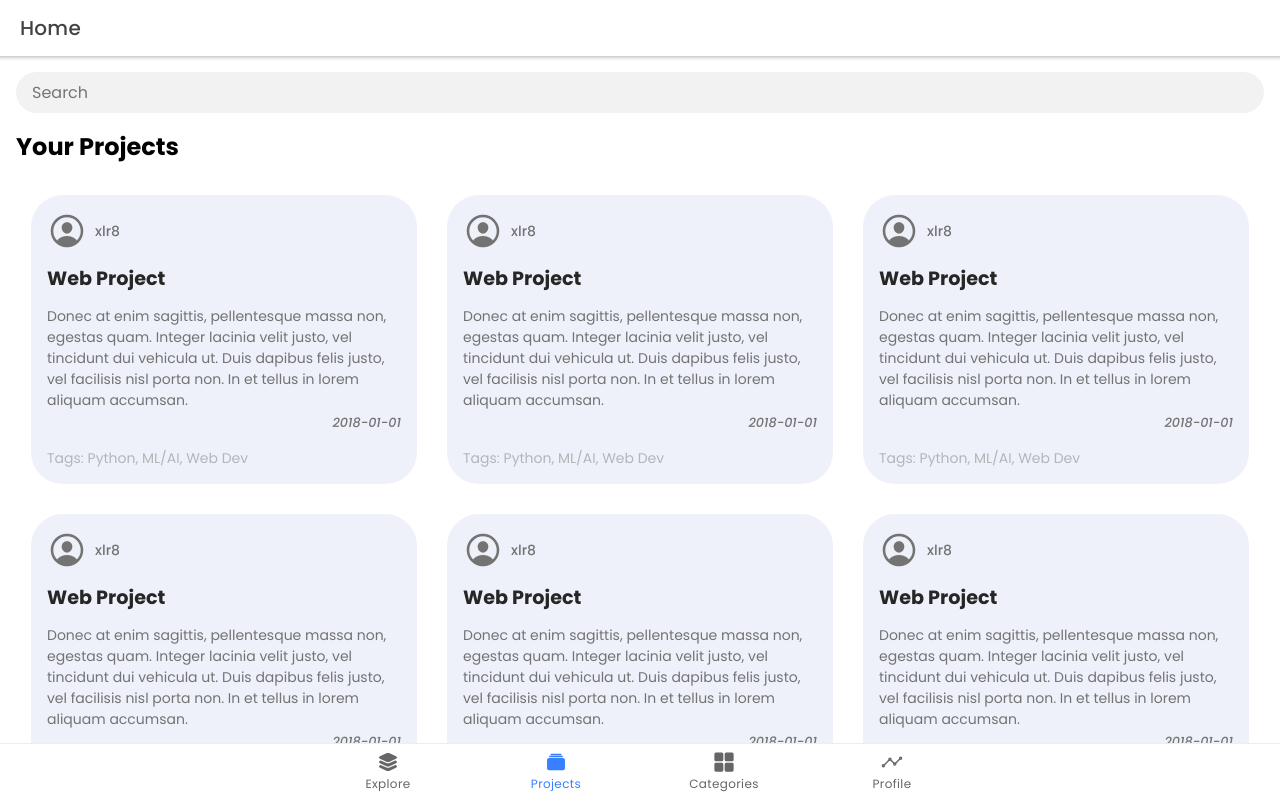
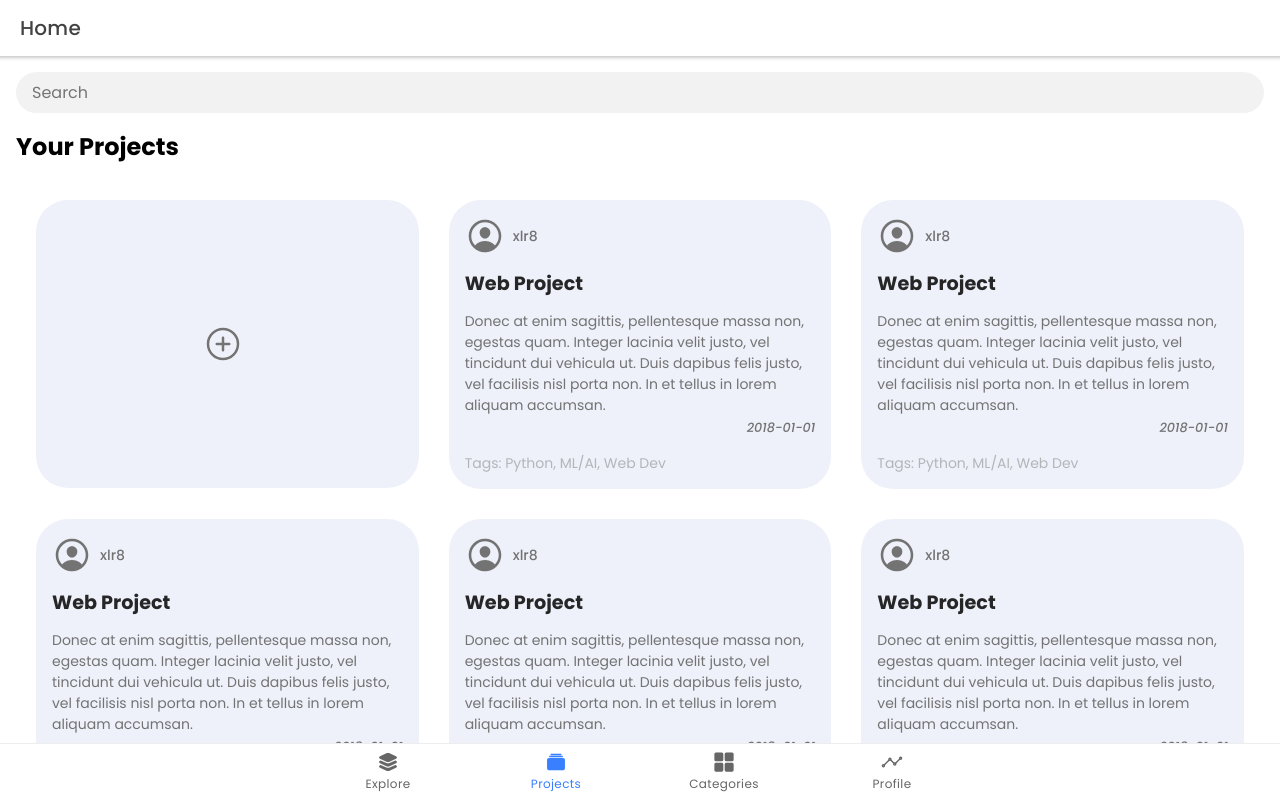
Before and after one commit to LaloVene/MLH-PE-Project, a React (Create React App) app: page /projects in a window 1280 px wide. Built offline with nearby package versions, Linux system fonts and the light colour scheme.

Commit message:
Initial implementation of add project frontend

```diff
--- a/src/pages/Projects.tsx
+++ b/src/pages/Projects.tsx
@@ -11,9 +11,13 @@ import {
     IonCol,
     IonInput,
     IonSearchbar,
-    IonButton
+    IonButton,
+    IonCard,
+    IonIcon,
+    IonGrid
 } from "@ionic/react";
 import styled from "styled-components";
+import { addCircleOutline } from "ionicons/icons";
 import SectionTitle from "../components/SectionTitle.component";
 import ProjectCard from "../components/ProjectCard.component";
 import EditableProjectCard from "../components/EditableProjectCard.component";
@@ -30,9 +34,35 @@ const Separator = styled.div`
   margin: 3rem 0;
 `;
 
+const Card = styled(IonCard)`
+  cursor: pointer;
+  border-radius: 2rem;
+  background-color: #EEF1FA;
+  box-shadow: none;
+
+  &:hover {
+    background-color: #dfe5f5;
+  }
+`;
+
+const Icon = styled(IonIcon)`
+  font-size: 2.5rem;
+  margin-right: 0.5rem;
+`;
+
 function Projects() {
     const [search, setSearch] = useState('')
+    const [showProject, setShowProject] = useState(false);
+    const [eTitle, setTitle] = useState("");
+    const [eDescription, setDescription] = useState("");
+    const [eUrl, setUrl] = useState("");
 
+
+    function saveChanges() {
+        setShowProject(false)
+        // send new project to backend
+
+    }
 
 
 
@@ -50,6 +80,13 @@ function Projects() {
                     </IonToolbar>
                 </IonHeader>
                 <Container>
+                    {/* Add Project
+                    <section>
+                        <SectionTitle>Add Project</SectionTitle>
+                        <Card>
+                            <Icon icon={addCircleOutline} />
+                        </Card>
+                    </section> */}
                     {/* Search Bar */}
                     <section>
                         <Searchbar placeholder="Search" onChange={(e: any) => setSearch(e.target.value!)} />
@@ -60,7 +97,62 @@ function Projects() {
                     {/* Projects */}
                     <section>
                         <SectionTitle>Your Projects</SectionTitle>
+                        <IonGrid>
                             <IonRow>
+                                <IonCol size="12" size-md="4">
+                                    <IonModal id="projmod" isOpen={showProject} cssClass='my-custom-class'>
+                                        <IonInput
+                                            style={{
+                                                marginTop: "50px",
+                                                textAlign: "center",
+                                                fontSize: "24px",
+                                                fontWeight: "500",
+                                                lineHeight: "1.2",
+                                                borderStyle: "solid",
+                                                border: "1px solid black",
+                                                background: "gray"
+                                            }}
+                                            value={eTitle}
+                                            onChange={(e: any) => setTitle(e.target.value!)}
+                                            type="text"
+                                            placeholder="Title"
+                                        ></IonInput>
+
+
+
+
+
+                                        <IonInput
+                                            style={{
+                                                margin: "20px",
+                                                marginTop: "5px",
+                                                textAlign: "center",
+                                                borderStyle: "solid",
+                                                border: "1px solid black",
+                                                background: "gray"
+                                            }}
+                                            value={eDescription}
+                                            onChange={(e: any) => setDescription(e.target.value!)}
+                                            type="text"
+                                            placeholder="Description"
+                                        ></IonInput>
+
+
+
+                                        <IonButton id="closemodal" onClick={saveChanges}>Save</IonButton>
+
+                                        <IonButton style={{ marginBottom: "50px" }} id="closemodal" onClick={() => setShowProject(false)}>Close</IonButton>
+                                    </IonModal>
+                                    <Card style={{
+                                        height: "93%",
+                                        display: "flex",
+                                        alignItems: "center",
+                                        justifyContent: "center"
+
+                                    }} onClick={() => setShowProject(true)}>
+                                        <Icon icon={addCircleOutline} />
+                                    </Card>
+                                </IonCol>
                                 {projects.filter(proj => proj.description.toLowerCase().includes(search.toLowerCase()) || proj.title.toLowerCase().includes(search.toLowerCase())).map((project, index) => {
                                     const { id, title, description, date, url, owner } = project;
                                     return (
@@ -75,7 +167,9 @@ function Projects() {
 
                                     );
                                 })}
+
                             </IonRow>
+                        </IonGrid>
                     </section>
                 </Container>
             </IonContent>
```
Lines whose indentation alone changed are shown as unchanged.
